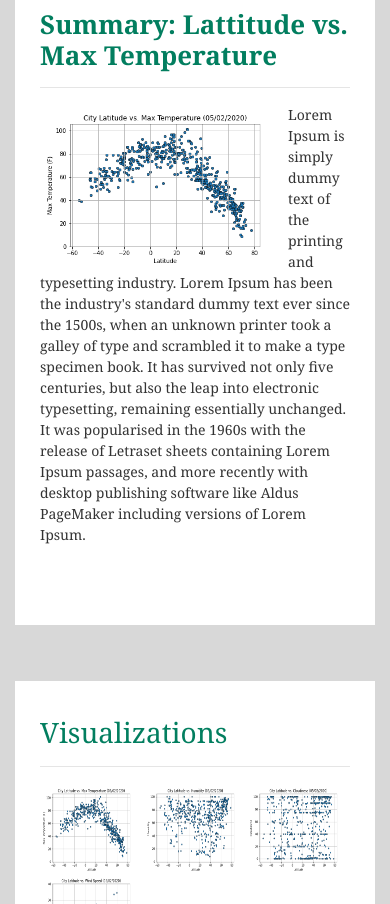
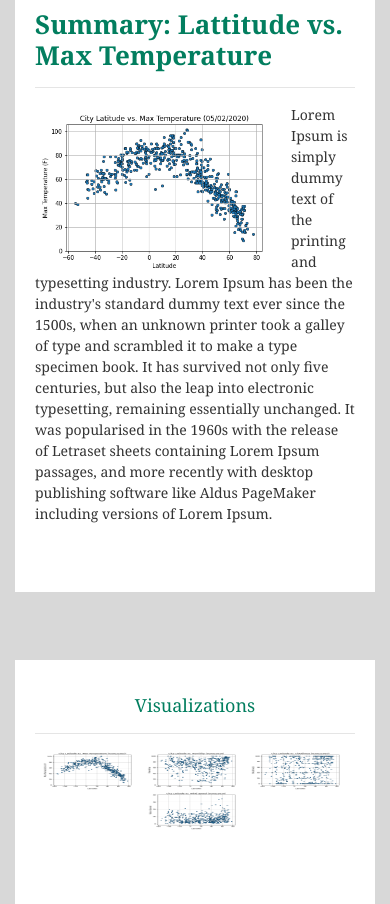
Before and after one commit to c-pompa/Web-Design-Challenge, a plain HTML site: page WebVisualizations/max_temp.html in a window 390 px wide. Shown: the part 149-1053 px from the top of the page. Drawn offline with nearby package versions, Linux system fonts and the light colour scheme.

Commit message:
updated css for media query

```diff
--- a/WebVisualizations/visualizations/css/style.css
+++ b/WebVisualizations/visualizations/css/style.css
@@ -112,7 +112,7 @@ article {
     font-size: 14px;
     color: #333;
     background-color: rgb(255, 255, 255);
-    padding: 35px 25px 70px 25px;
+    padding: 35px 20px 70px 20px;
     margin: 50px 0px 0px 0px;
     height: 90%;
 }
@@ -130,6 +130,7 @@ article h2 {
 #add {
     width: 100%;
     height: 330px;
+    text-align: center;
 }
 
 #add img {
@@ -145,11 +146,9 @@ figure {
     margin: 5px;
 }
 
-
-/* img {
-    max-width: 220px;
-    max-height: 150px;
-} */
+figure img {
+    width: 100%;
+}
 
 figcaption {
     background-color: rgb(24, 90, 76);
@@ -182,40 +181,46 @@ h3 {
 }
 
 
-/* // Medium devices (tablets, 768px and up) */
-
-
-/* @media (min-width: 768px) { ... } */
-
-
-/* // Large devices (desktops, 992px and up) */
-
-
-/* @media (min-width: 992px) { ... } */
-
-
-/* // Extra large devices (large desktops, 1200px and up) */
-
-
-/* @media (min-width: 1200px) { ... } */
-
-
-/* // Small devices (landscape phones, 576px and up) */
+/* 575.98px and BELOW */
 
 @media (max-width: 575.98px) {
     figure {
         height: 270px;
     }
-    article {
-        height: 92%;
-    }
     .small-image img {
         text-align: center;
-        width: 90px;
-        height: 90px;
+        width: 40px;
+        height: 40px;
+    }
+    .add {
+        width: 100%;
+        height: 50px;
+    }
+}
+
+
+/* // Small devices (landscape phones, less than 768px) */
+
+@media (max-width: 767.98px) {
+    article h3 {
+        font-size: 18px;
     }
     #add {
         width: 100%;
-        height: 230px;
+        height: 50px;
     }
 }
+
+@media (max-width: 991.98px) {
+    #add {
+        width: 100%;
+        height: 530px;
+    }
+}
+
+
+/* // Large devices (desktops, less than 1200px) */
+
+*/ @media (max-width: 1199.98px) {
+    ...
+}
```
